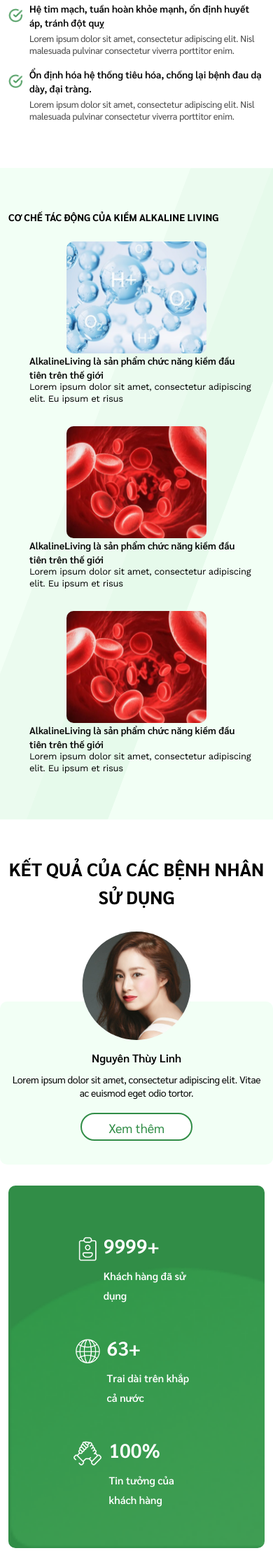
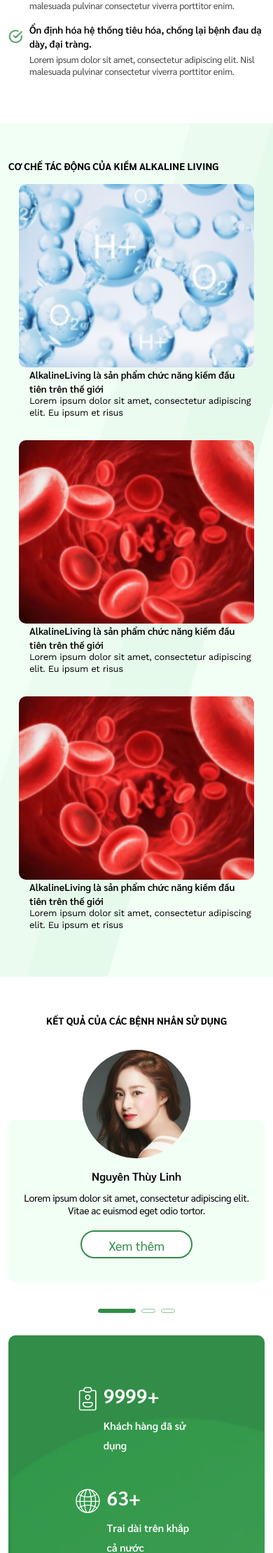
Before and after one commit to kienpt19/kienpt19.github.io, a PHP site: page /Alkline/index.php in a window 390 px wide. Shown: the part 2918-5137 px from the top of the page at 70% size. Run offline with PHP 8.4, Linux system fonts and the light colour scheme.

Commit message:
update(4)

```diff
--- a/Alkline/index.php
+++ b/Alkline/index.php
@@ -158,8 +158,7 @@
 
     <section class="mechanism">
         <div class="container">
-            <div class="row">
-                <div class="mechanism-item">
+            <div class="row mechanism-item">
                     <div class="col wow fadeInLeft">
                         <div class="mechanism__content-title">
                             <h1>
@@ -206,16 +205,9 @@
 
     <section class="brand-container ">
         <div class="container">
-            <div class="row">
-                <div class="heading wow fadeInUp">
-                    <h1 class="brand-heading text-uppercase text-center">Kết quả của các bệnh nhân sử dụng</h1>
-                </div>
-            </div>
-            <div class="row">
-                <div class="swiper-container slider-customers">
+                <h1 class=" text-uppercase text-center">Kết quả của các bệnh nhân sử dụng</h1>
+                <div class="swiper-container slider-customers wow fadeInUp">
                     <div class="swiper-wrapper ">
-
-
                         <div class="swiper-slide brand__slider">
                                 <img src="./theme/images/tham-my-mui-1 1.png" alt="" class="slider-img  mx-auto d-block">
 
@@ -234,18 +226,23 @@
                                 <a href="" class="btn slider-button d-block">Xem thêm</a>
                             </div>
                         </div>
-
-
+                        <div class="swiper-slide brand__slider">
+                            <img src="./theme/images/tham-my-mui-1 1.png" alt="" class="slider-img  mx-auto d-block">
+                            <div class="slider-backgroud">
+                                <h3 class=" text-center">Nguyên Thùy Linh</h3>
+                                <p class="slider-content-text text-center">Lorem ipsum dolor sit amet, consectetur adipiscing elit. Vitae ac euismod eget odio tortor. </p>
+                                <a href="" class="btn slider-button d-block">Xem thêm</a>
+                            </div>
+                        </div>
                     </div>
-                    <div class="brand-pagination-slider__index"></div>
+                    <div class="pagination-slider-customers"></div>
                 </div>
-            </div>
             <div class="brand-footer wow fadeInUp">
                 <div class="row ">
                     <div class="col-12 col-sm-4   ">
                         <div class="brand-footer-item cl-white">
                             <span class="icon">
-                            <img src="./theme/images/icon-static1.png" alt="icon">
+                                <img src="./theme/images/icon-static1.png" alt="icon">
                             </span>
                             <div class="brand-footer-text">
                                 <p class="number">9999+</p>
@@ -256,7 +253,7 @@
                     <div class="col-12 col-sm-4   ">
                         <div class="brand-footer-item cl-white">
                             <span class="icon">
-                            <img src="./theme/images/icon-static2.png" alt="icon">
+                                <img src="./theme/images/icon-static2.png" alt="icon">
                             </span>
                             <div class="brand-footer-text">
                                 <p class="number">63+</p>
@@ -267,7 +264,8 @@
                     <div class="col-12 col-sm-4   ">
                         <div class="brand-footer-item cl-white">
                             <span class="icon">
-                            <img src="./theme/images/icon-static3.png" alt="icon">                            </span>
+                                <img src="./theme/images/icon-static3.png" alt="icon">
+                            </span>
                             <div class="brand-footer-text">
                                 <p class="number">100%</p>
                                 <p class="title f-title">Tin tưởng của khách hàng</p>
--- a/Alkline/theme/css/base.css
+++ b/Alkline/theme/css/base.css
@@ -544,7 +544,7 @@
     }
 }
 
-@media(max-width:575px) {
+@media(max-width:575.90px) {
 
     .nav-bar {
         width: 75%;
@@ -552,7 +552,6 @@
     .nav-bar a {
         font-size: 12px;
     }
-
 
     .slider__text {
         top: 15px;
@@ -580,11 +579,11 @@
         line-height: 15px;
     }
     .research {
-        margin-top: 50px;
+        margin-top: 0;
     }
     .research-text h1 {
-        font-size: 18px;
-        line-height: 0;
+        font-size: 14px;
+        line-height: 22px;
     }
     .research-text h4 {
         font-size: 14px;
@@ -600,6 +599,7 @@
     }
     .balance__PH h1 {
         font-size: 13px;
+        line-height: 22px;
     }
     .balance__content p {
         font-size: 12px;
@@ -619,10 +619,12 @@
         font-size: 13px;
         line-height: 19px;
         padding-right: 50px;
+        max-width: 300px;
     }
     .method h1::after {
         width: 40px;
-        height: 40px;
+        height: 35px;
+        top: 0;
         right: 0;
     }
     .method p {
@@ -638,12 +640,13 @@
     }
     .mechanism__content-title h1 {
         font-size: 14px;
+        line-height: 22px;
     }
     .mechanism__content-title h1::after {
         display: none;
     }
     .mechanism-item .item-statis {
-        display: block;
+        display: flex;
     }
     .mechanism-item .item-statis .ct-text h3 {
         font-size: 14px;
@@ -654,11 +657,14 @@
     }
     .mechanism-item .item-statis .icon img{
         max-width: 100%;
-        display: flex;
-        margin: auto;
+        height: auto;
     }
     .brand-heading {
         font-size: 13px;
+    }
+    .brand-container h1 {
+        font-size: 14px;
+        line-height: 24px;
     }
     .slider-img {
         width: 155px;
@@ -793,3 +799,18 @@
     }
 
 }
+
+
+
+
+@media(max-width:399.90px) {
+    .mechanism-item .item-statis {
+        display: block;
+    }
+    .mechanism-item .item-statis .icon img {
+        width: 100%;
+        display: flex;
+        margin: auto;
+        height: auto;
+    }
+}
```
